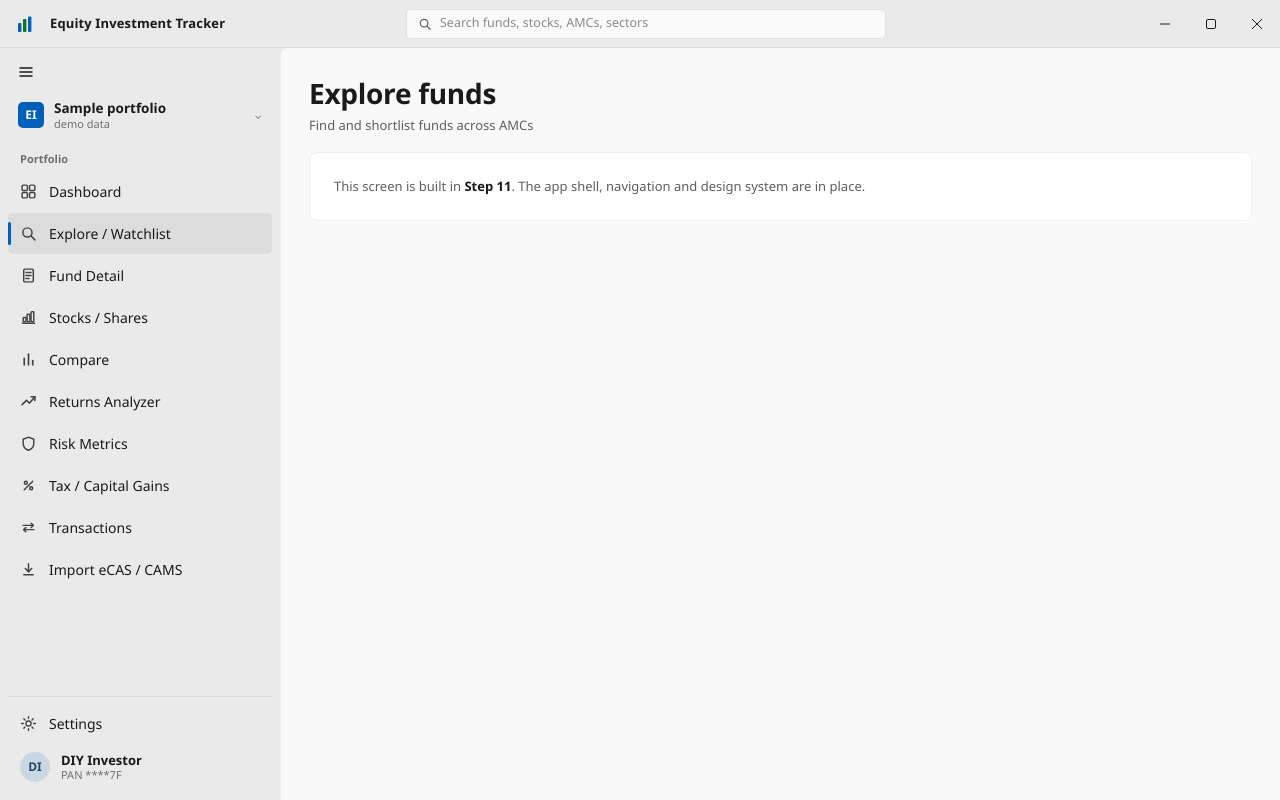
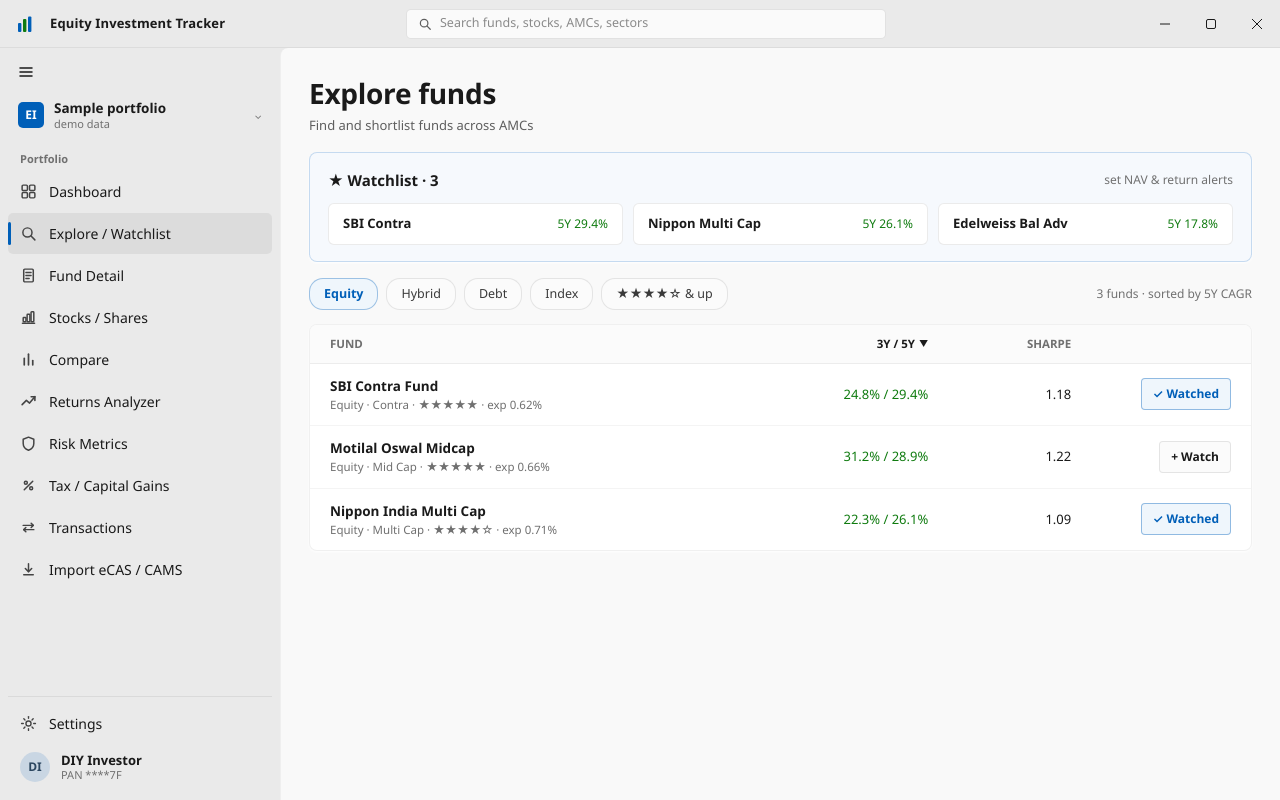
Before and after one commit to AbhiNow0909/Fund-Tracker, a Next.js app in the folder frontend/: page /explore in a window 1280 px wide. Built offline with nearby package versions, Linux system fonts and the light colour scheme.

Commit message:
Explore/Watchlist — fund discovery, category filters, watchlist

```diff
--- a/frontend/app/(app)/explore/page.tsx
+++ b/frontend/app/(app)/explore/page.tsx
@@ -1,5 +1,170 @@
-import { PagePlaceholder } from "@/components/ui/PagePlaceholder";
+"use client";
+
+import { useMemo, useState } from "react";
+import Link from "next/link";
+import { EXPLORE_CATEGORIES, EXPLORE_FUNDS, WATCHLIST, type ExploreRow } from "@/lib/mockData";
+import { formatPct, gainColorClass } from "@/lib/formatters";
+
+type SortKey = "name" | "fiveYear" | "sharpe";
 
 export default function ExplorePage() {
-  return <PagePlaceholder title="Explore funds" subtitle="Find and shortlist funds across AMCs" step="Step 11" />;
+  const [category, setCategory] = useState<string>("Equity");
+  const [sortKey, setSortKey] = useState<SortKey>("fiveYear");
+  const [sortDir, setSortDir] = useState<"asc" | "desc">("desc");
+  const [watched, setWatched] = useState<Set<string>>(
+    () => new Set(WATCHLIST.map((w) => w.fundId))
+  );
+
+  const toggleWatch = (fundId: string) =>
+    setWatched((prev) => {
+      const next = new Set(prev);
+      next.has(fundId) ? next.delete(fundId) : next.add(fundId);
+      return next;
+    });
+
+  const setSort = (key: SortKey) => {
+    if (key === sortKey) setSortDir((d) => (d === "asc" ? "desc" : "asc"));
+    else {
+      setSortKey(key);
+      setSortDir(key === "name" ? "asc" : "desc");
+    }
+  };
+
+  const rows = useMemo(() => {
+    const isCategory = ["Equity", "Hybrid", "Debt", "Index"].includes(category);
+    let list = EXPLORE_FUNDS.filter((f) =>
+      isCategory ? f.meta.toLowerCase().startsWith(category.toLowerCase()) : true
+    );
+    list = [...list].sort((a, b) => {
+      const dir = sortDir === "asc" ? 1 : -1;
+      if (sortKey === "name") return a.name.localeCompare(b.name) * dir;
+      return ((a[sortKey] as number) - (b[sortKey] as number)) * dir;
+    });
+    return list;
+  }, [category, sortKey, sortDir]);
+
+  const sortLabel = sortKey === "name" ? "name" : sortKey === "sharpe" ? "Sharpe" : "5Y CAGR";
+
+  return (
+    <>
+      <div className="mb-4">
+        <h1 className="text-[28px] font-semibold tracking-[-0.01em] text-ink">Explore funds</h1>
+        <p className="mt-0.5 text-[13px] text-ink-secondary">Find and shortlist funds across AMCs</p>
+      </div>
+
+      {/* watchlist */}
+      <div className="mb-4 rounded-card border border-accent/20 bg-[#f6f9fd] p-4 px-[18px] shadow-card">
+        <div className="mb-3 flex items-center justify-between">
+          <span className="text-[15px] font-semibold text-ink">★ Watchlist · {watched.size}</span>
+          <span className="text-[12px] text-ink-muted">set NAV &amp; return alerts</span>
+        </div>
+        <div className="flex flex-wrap gap-2.5">
+          {WATCHLIST.map((w) => (
+            <Link
+              key={w.fundId}
+              href={`/fund/${w.fundId}`}
+              className="flex min-w-[180px] flex-1 items-center justify-between rounded-md border border-black/[0.08] bg-white px-3.5 py-2.5 hover:bg-black/[0.015]"
+            >
+              <span className="text-[13px] font-semibold text-ink">{w.name}</span>
+              <span className="tnum text-[12px] text-gain">5Y {w.fiveYear}%</span>
+            </Link>
+          ))}
+        </div>
+      </div>
+
+      {/* category pills */}
+      <div className="mb-3.5 flex flex-wrap items-center gap-2">
+        {EXPLORE_CATEGORIES.map((c) => {
+          const active = c === category;
+          return (
+            <button
+              key={c}
+              onClick={() => setCategory(c)}
+              className={
+                "rounded-[14px] border px-3.5 py-1.5 text-[12.5px] " +
+                (active
+                  ? "border-accent/35 bg-[#eff6fc] font-semibold text-accent"
+                  : "border-black/[0.09] bg-[#fbfbfb] text-[#3a3a3a] hover:bg-black/[0.02]")
+              }
+            >
+              {c}
+            </button>
+          );
+        })}
+        <span className="ml-auto text-[12px] text-ink-muted">
+          {rows.length} funds · sorted by {sortLabel}
+        </span>
+      </div>
+
+      {/* discovery table */}
+      <div className="overflow-hidden rounded-card border border-black/[0.06] bg-card shadow-card">
+        <div className="grid grid-cols-[2.4fr_1.1fr_0.8fr_0.9fr] gap-2 border-b border-black/[0.06] bg-[#fbfbfb] px-5 py-2.5 text-[11.5px] font-semibold text-ink-muted">
+          <SortHeader label="FUND" active={sortKey === "name"} dir={sortDir} onClick={() => setSort("name")} />
+          <SortHeader label="3Y / 5Y" align="right" active={sortKey === "fiveYear"} dir={sortDir} onClick={() => setSort("fiveYear")} />
+          <SortHeader label="SHARPE" align="right" active={sortKey === "sharpe"} dir={sortDir} onClick={() => setSort("sharpe")} />
+          <span />
+        </div>
+        {rows.map((f) => (
+          <Row key={f.fundId} fund={f} watched={watched.has(f.fundId)} onToggle={() => toggleWatch(f.fundId)} />
+        ))}
+        {rows.length === 0 && (
+          <div className="px-5 py-8 text-center text-[13px] text-ink-muted">
+            No funds in this category.
+          </div>
+        )}
+      </div>
+    </>
+  );
 }
+
+function SortHeader({
+  label,
+  align = "left",
+  active,
+  dir,
+  onClick,
+}: {
+  label: string;
+  align?: "left" | "right";
+  active: boolean;
+  dir: "asc" | "desc";
+  onClick: () => void;
+}) {
+  return (
+    <button
+      onClick={onClick}
+      className={`flex items-center gap-1 ${align === "right" ? "justify-end" : ""} ${active ? "text-ink" : "text-ink-muted"}`}
+    >
+      {label}
+      {active && <span className="text-[9px]">{dir === "asc" ? "▲" : "▼"}</span>}
+    </button>
+  );
+}
+
+function Row({ fund, watched, onToggle }: { fund: ExploreRow; watched: boolean; onToggle: () => void }) {
+  return (
+    <div className="grid grid-cols-[2.4fr_1.1fr_0.8fr_0.9fr] tnum items-center gap-2 border-b border-black/[0.045] px-5 py-3 last:border-b-0 hover:bg-black/[0.02]">
+      <Link href={`/fund/${fund.fundId}`} className="min-w-0">
+        <div className="truncate text-[13.5px] font-semibold text-ink">{fund.name}</div>
+        <div className="truncate text-[11.5px] text-ink-muted">{fund.meta}</div>
+      </Link>
+      <span className={`text-right text-[13px] ${gainColorClass(fund.fiveYear)}`}>
+        {fund.threeYear}% / {fund.fiveYear}%
+      </span>
+      <span className="text-right text-[13px] text-ink">{fund.sharpe}</span>
+      <div className="text-right">
+        <button
+          onClick={onToggle}
+          className={
+            "rounded-pill border px-[11px] py-1.5 text-[12px] font-semibold " +
+            (watched
+              ? "border-accent/40 bg-[#eff6fc] text-accent"
+              : "border-black/[0.09] bg-[#fbfbfb] text-ink hover:bg-black/[0.03]")
+          }
+        >
+          {watched ? "✓ Watched" : "+ Watch"}
+        </button>
+      </div>
+    </div>
+  );
+}
```
Also changed, not shown: 2 other files (tests, documents, lock files or other folders).
